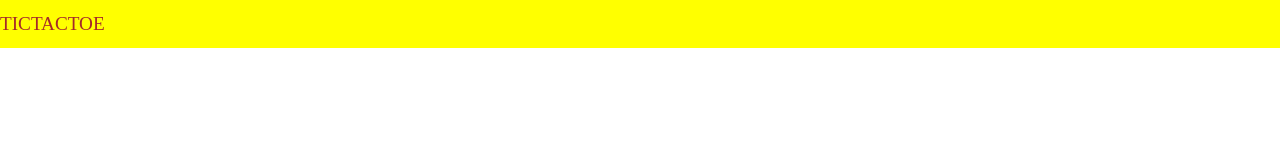
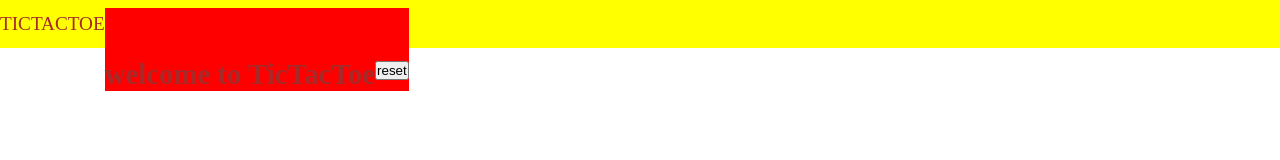
Before and after one commit to Sadhvika1/learning--full-stack, a plain HTML site: page tictactoe/index.html in a window 1280 px wide. Drawn offline with Linux system fonts and the light colour scheme.

Commit message:
modified:   tictactoe/index.html  added basic info    modified:   tictactoe/style.css    styled game box

```diff
--- a/tictactoe/index.html
+++ b/tictactoe/index.html
@@ -24,7 +24,16 @@
 
 
      </div>
-
+      <div class="game info">
+        <h1> welcome to TicTacToe</h1>
+        <div>
+          <span class="info"></span>
+          <button id="reset">reset</button>
+        </div>
+        <div class="imgbox">
+          <img src=""
+        </div>
+      </div>
    </div>
    </nav>
    <script src="script.js"></script>
--- a/tictactoe/style.css
+++ b/tictactoe/style.css
@@ -14,6 +14,10 @@ nav ul{
     list-style-type:none;
 }
 .game{
+    background-color: red ;
+    display:flex;
+    justify-content: center;
+    margin-top: 50px;
 
 }
 .container{
```
